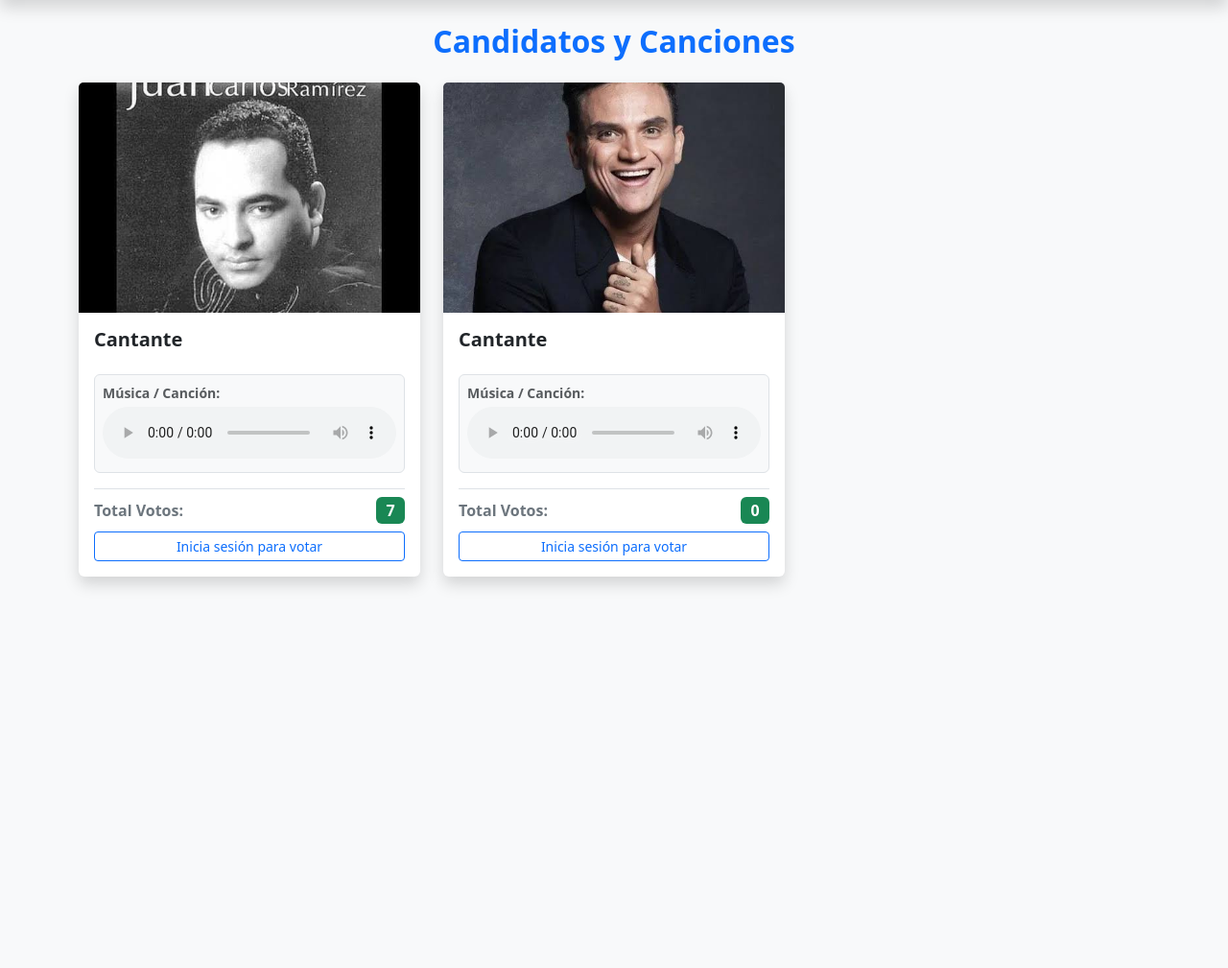
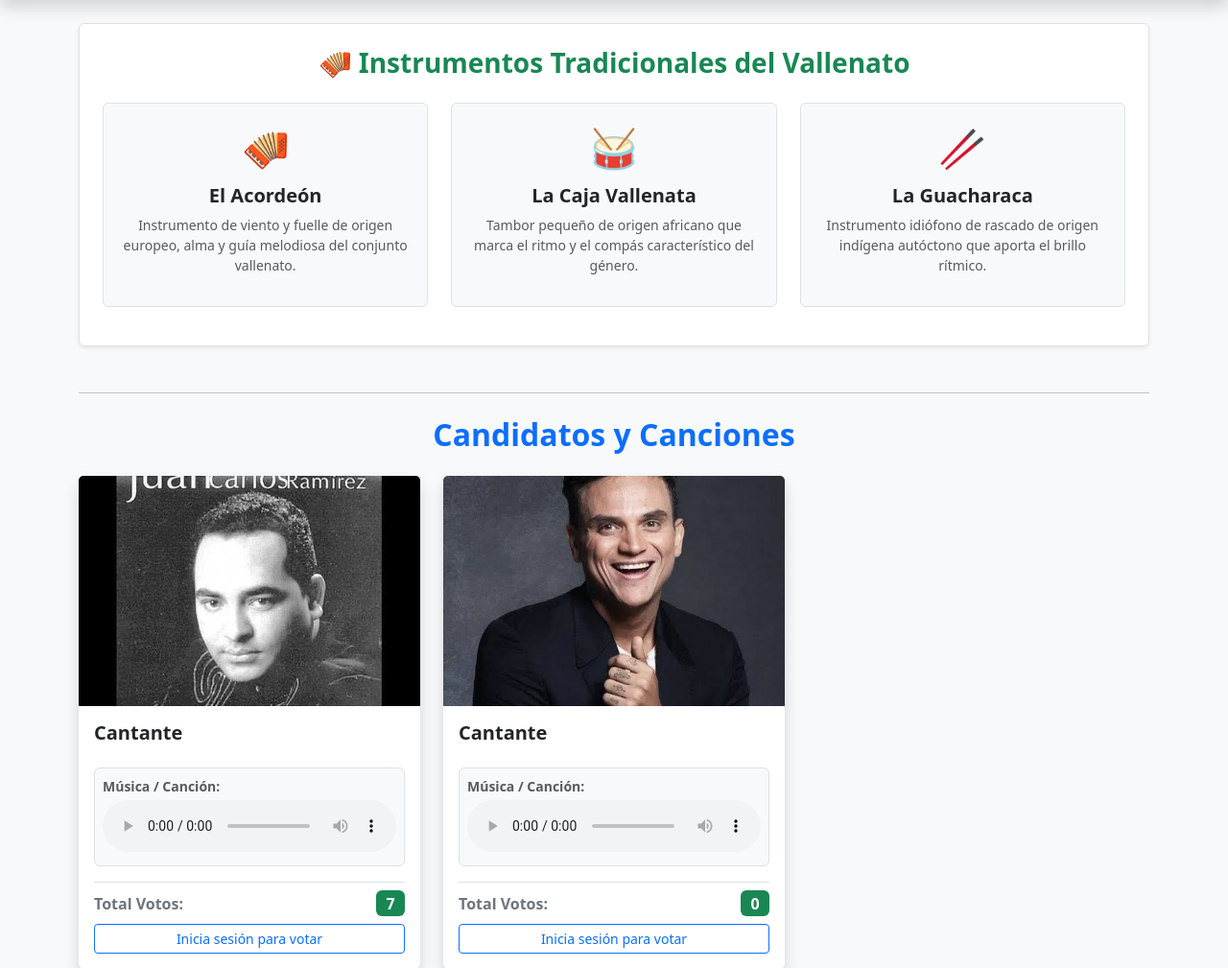
Before and after one commit to bfonseca12-rgb/festival-vallenato, a Django app: page / in a window 1280 px wide. Shown: the part 56-1065 px from the top of the page at 96% size. Before the commit the page ends 668 px from the top, so only its background shows below. Run offline with Django 5.2, Linux system fonts and the light colour scheme; data comes from the database, SQL or seed files in the repository.

Commit message:
Agregar seccion de instrumentos de vallenato en la plantilla principal

```diff
--- a/votaciones/templates/votaciones/index.html
+++ b/votaciones/templates/votaciones/index.html
@@ -7,6 +7,7 @@
     <link href="https://cdn.jsdelivr.net/npm/bootstrap@5.3.0/dist/css/bootstrap.min.css" rel="stylesheet">
 </head>
 <body class="bg-light">
+    <!-- Navegación -->
     <nav class="navbar navbar-expand-lg navbar-dark bg-dark mb-4 shadow">
         <div class="container">
             <a class="navbar-brand fw-bold" href="/">Festival Vallenato 2027</a>
@@ -23,13 +24,45 @@
     </nav>
 
     <div class="container my-4">
+
+        <!-- Sección de Instrumentos del Vallenato -->
+        <div class="mb-5 p-4 bg-white rounded shadow-sm border">
+            <h3 class="text-center fw-bold text-success mb-4">🪗 Instrumentos Tradicionales del Vallenato</h3>
+            <div class="row text-center">
+                <div class="col-md-4 mb-3">
+                    <div class="p-3 border rounded bg-light h-100">
+                        <div class="fs-1 mb-2">🪗</div>
+                        <h5 class="fw-bold">El Acordeón</h5>
+                        <p class="text-muted small">Instrumento de viento y fuelle de origen europeo, alma y guía melodiosa del conjunto vallenato.</p>
+                    </div>
+                </div>
+                <div class="col-md-4 mb-3">
+                    <div class="p-3 border rounded bg-light h-100">
+                        <div class="fs-1 mb-2">🥁</div>
+                        <h5 class="fw-bold">La Caja Vallenata</h5>
+                        <p class="text-muted small">Tambor pequeño de origen africano que marca el ritmo y el compás característico del género.</p>
+                    </div>
+                </div>
+                <div class="col-md-4 mb-3">
+                    <div class="p-3 border rounded bg-light h-100">
+                        <div class="fs-1 mb-2">🥢</div>
+                        <h5 class="fw-bold">La Guacharaca</h5>
+                        <p class="text-muted small">Instrumento idiófono de rascado de origen indígena autóctono que aporta el brillo rítmico.</p>
+                    </div>
+                </div>
+            </div>
+        </div>
+
+        <hr class="my-4">
+
+        <!-- Sección de Candidatos y Canciones -->
         <h2 class="text-center mb-4 fw-bold text-primary">Candidatos y Canciones</h2>
 
         <div class="row">
             {% for opcion in opciones %}
             <div class="col-md-4 mb-4">
                 <div class="card h-100 shadow border-0">
-                    <!-- Manejo de Imagen de Candidato -->
+                    <!-- Imagen del Candidato -->
                     {% if opcion.imagen %}
                         <img src="{{ opcion.imagen.url }}" class="card-img-top" alt="{{ opcion.nombre }}" style="height: 240px; object-fit: cover;">
                     {% elif opcion.foto %}
@@ -44,7 +77,7 @@
                         <h5 class="card-title fw-bold text-dark">{{ opcion.nombre }}</h5>
                         <p class="card-text text-muted small mb-3">{{ opcion.descripcion }}</p>
 
-                        <!-- Reproductor de Audio Principal -->
+                        <!-- Reproductor de Audio -->
                         <div class="mb-3 bg-light p-2 rounded border">
                             <label class="form-label small text-muted fw-bold d-block mb-1">Música / Canción:</label>
                             {% if opcion.audio %}
```
